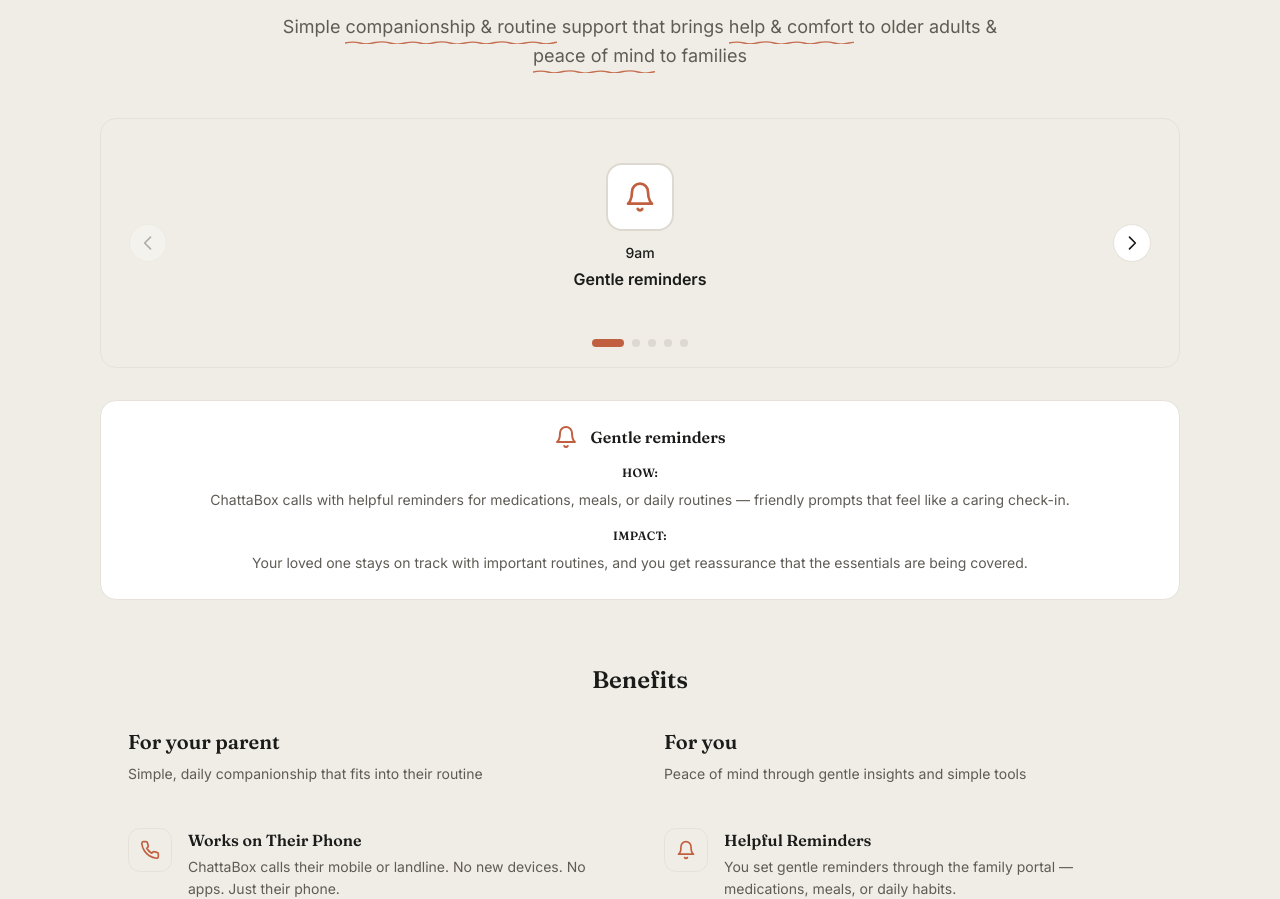
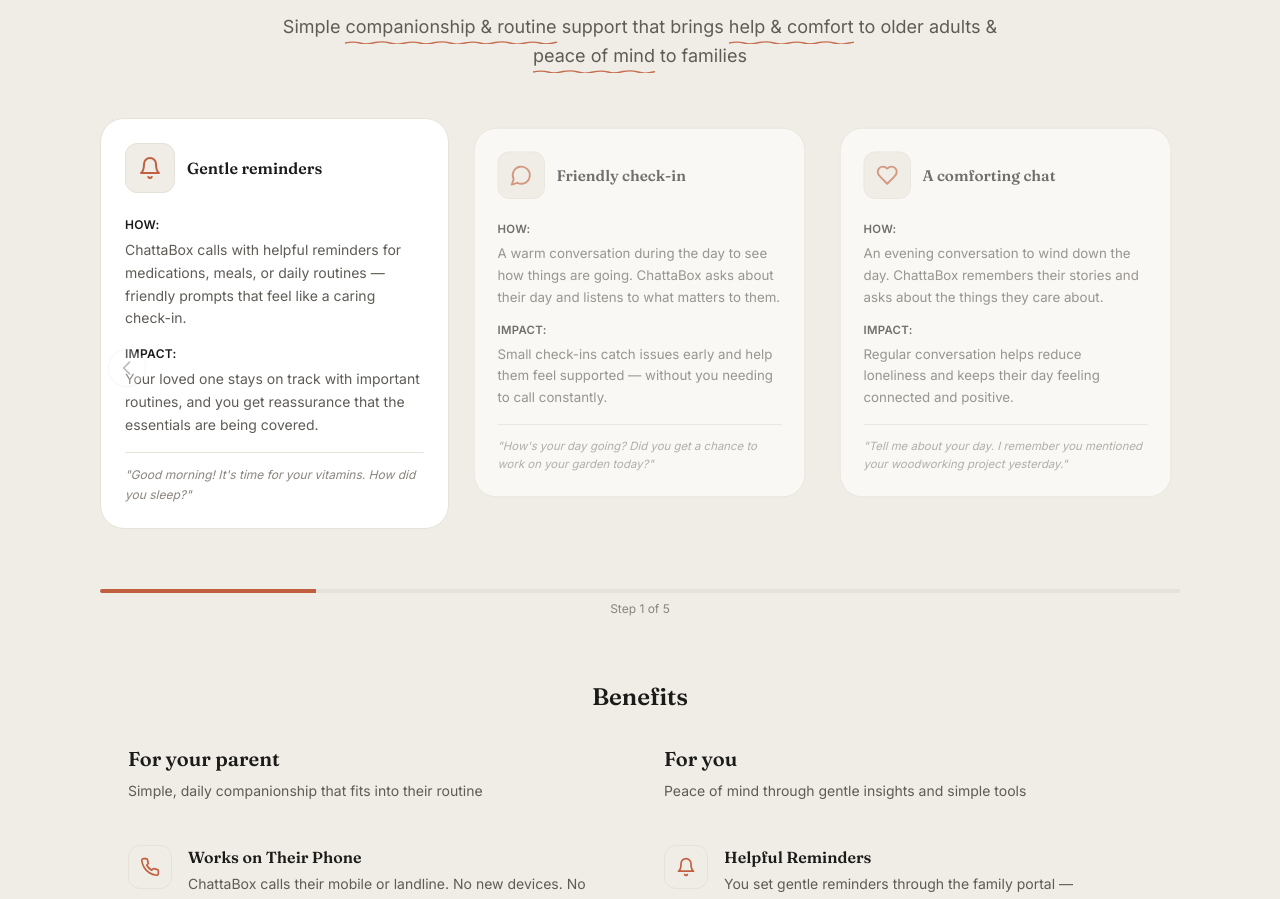
Before and after one commit to hawkpersonal/ChattaBox-Public-Website, a React (Vite) app: page / in a window 1280 px wide. Shown: the part 902-1801 px from the top of the page. Built offline with nearby package versions, Linux system fonts and the light colour scheme.

Commit message:
Replace carousel and detail panel with swipeable card carousel with snap points

```diff
--- a/src/components/sections/Features.tsx
+++ b/src/components/sections/Features.tsx
@@ -115,11 +115,8 @@ const youBenefits = [
 
 export function Features() {
   const [activeStep, setActiveStep] = useState(0); // Start at Morning
-  const [progress, setProgress] = useState(0); // 0 to 1
-  const [pausedUntil, setPausedUntil] = useState<number | null>(null);
   const [benefitAudience, setBenefitAudience] = useState<'parent' | 'you'>('parent');
   const scrollContainerRef = useRef<HTMLDivElement>(null);
-  const stepRefs = useRef<(HTMLButtonElement | null)[]>([]);
   const prefersReducedMotion = useRef(false);
 
   // Check for reduced motion preference
@@ -128,61 +125,48 @@ export function Features() {
     prefersReducedMotion.current = mediaQuery.matches;
   }, []);
 
-  // Auto-advance with progress tracking (steps every 1 second)
+  // Sync scroll position with activeStep
   useEffect(() => {
-    if (prefersReducedMotion.current) {
-      return; // Disable autoplay for reduced motion
+    if (scrollContainerRef.current) {
+      const cardElement = scrollContainerRef.current.children[0].children[activeStep] as HTMLElement;
+      if (cardElement) {
+        cardElement.scrollIntoView({ behavior: 'smooth', block: 'nearest', inline: 'center' });
       }
+    }
+  }, [activeStep]);
 
-    const intervalId = setInterval(() => {
-      const now = Date.now();
+  // Handle scroll events to update activeStep
+  useEffect(() => {
+    const container = scrollContainerRef.current;
+    if (!container) return;
 
-      // Check if paused
-      if (pausedUntil && now < pausedUntil) {
-        return;
+    const handleScroll = () => {
+      const cards = container.children[0].children;
+      const containerRect = container.getBoundingClientRect();
+      const containerCenter = containerRect.left + containerRect.width / 2;
+
+      for (let i = 0; i < cards.length; i++) {
+        const card = cards[i] as HTMLElement;
+        const cardRect = card.getBoundingClientRect();
+        const cardCenter = cardRect.left + cardRect.width / 2;
+
+        if (Math.abs(cardCenter - containerCenter) < cardRect.width / 2) {
+          if (activeStep !== i) {
+            setActiveStep(i);
           }
+          break;
+        }
+      }
+    };
 
-      // Clear pause if time has passed
-      if (pausedUntil && now >= pausedUntil) {
-        setPausedUntil(null);
-      }
-
-      setProgress((prev) => {
-        // Increment by 0.1 (10%) every second (10 seconds total = 1.0)
-        const newProgress = prev + 0.1;
-
-        if (newProgress >= 1) {
-          // Move to next step
-          setActiveStep((prevStep) => (prevStep + 1) % cadenceSteps.length);
-          return 0;
-        }
-
-        return newProgress;
-      });
-    }, 1000); // Update every 1 second
-
-    return () => {
-      clearInterval(intervalId);
-    };
-  }, [pausedUntil]);
-
-  // Reset progress when step changes (from auto-advance)
-  useEffect(() => {
-    setProgress(0);
+    container.addEventListener('scroll', handleScroll, { passive: true });
+    return () => container.removeEventListener('scroll', handleScroll);
   }, [activeStep]);
 
 
   const handleStepClick = (index: number) => {
     setActiveStep(index);
-    setProgress(0);
-    // Pause autoplay for 12 seconds
-    setPausedUntil(Date.now() + PAUSE_AFTER_MANUAL_MS);
   };
-
-  const activeStepData = cadenceSteps[activeStep];
-
-  // Calculate overall progress (0 to 1) across all steps
-  const overallProgress = Math.min((activeStep + progress) / (cadenceSteps.length - 1), 1);
 
   return (
     <section id="features" className="pt-16 pb-16 bg-[#EFEDE5]">
@@ -196,73 +180,79 @@ export function Features() {
           </p>
         </div>
 
-        {/* Block 1: Carousel */}
+        {/* Block 1: Card Carousel */}
         <div className="mb-12 md:mb-16">
-          <div className="mb-8">
-            <div className="rounded-2xl border border-[#E6E2DA] bg-[#EFEDE5] p-4 md:p-5">
-              {/* Carousel */}
-              <div className="relative">
+          <div className="relative group">
             {/* Carousel container */}
             <div
               ref={scrollContainerRef}
-                  className="overflow-hidden relative"
-                  onTouchStart={(e) => {
-                    const touch = e.touches[0];
-                    scrollContainerRef.current?.setAttribute('data-touch-start', touch.clientX.toString());
-                  }}
-                  onTouchMove={(e) => {
-                    const touch = e.touches[0];
-                    const startX = parseFloat(scrollContainerRef.current?.getAttribute('data-touch-start') || '0');
-                    const diff = startX - touch.clientX;
-                    if (Math.abs(diff) > 50) {
-                      if (diff > 0 && activeStep < cadenceSteps.length - 1) {
-                        handleStepClick(activeStep + 1);
-                      } else if (diff < 0 && activeStep > 0) {
-                        handleStepClick(activeStep - 1);
-                      }
-                      scrollContainerRef.current?.removeAttribute('data-touch-start');
-                    }
+              className="overflow-x-auto scrollbar-hide snap-x snap-mandatory"
+              style={{
+                scrollSnapType: 'x mandatory',
+                WebkitOverflowScrolling: 'touch',
               }}
             >
-                  <div
-                    className="flex transition-transform duration-300 ease-out"
-                    style={{
-                      transform: `translateX(-${activeStep * 100}%)`,
-                    }}
-                  >
+              {/* Card track */}
+              <div className="flex gap-4 pb-4">
                 {cadenceSteps.map((step, index) => {
                   const Icon = step.icon;
                   const isActive = index === activeStep;
                   return (
                     <div
                       key={index}
-                          className="min-w-full flex flex-col items-center justify-center px-4 py-6"
+                      className="snap-center flex-shrink-0 w-full md:w-[calc(50%-0.5rem)] lg:w-[calc(33.333%-0.667rem)]"
+                      onClick={() => handleStepClick(index)}
                     >
-                          <div className="flex flex-col items-center gap-3">
-                            <div className={`p-4 rounded-2xl transition-all ${
+                      <div
+                        className={`rounded-3xl border border-[#E6E2DA] bg-white p-5 md:p-6 transition-all duration-300 ${
                           isActive
-                                ? 'bg-white border-2 border-[#DED9D0]'
-                                : 'bg-transparent'
-                            }`}>
-                              <Icon
-                                className={`h-8 w-8 transition-colors ${
-                                  isActive ? 'text-[#C06040]' : 'text-[#8A857E]'
+                            ? 'scale-100 opacity-100'
+                            : 'scale-95 opacity-60'
                         }`}
-                                strokeWidth={2}
-                              />
+                        style={{
+                          transition: prefersReducedMotion.current
+                            ? 'none'
+                            : 'transform 300ms ease-out, opacity 300ms ease-out',
+                        }}
+                      >
+                        {/* Top row: Icon + Title */}
+                        <div className="flex items-center gap-3 mb-6">
+                          <div className="flex-shrink-0 p-3 rounded-xl bg-[#EFEDE5] border border-[#E6E2DA]">
+                            <Icon className="h-6 w-6 text-[#C06040]" strokeWidth={2} />
                           </div>
-                            <div className="text-center">
-                              <p className={`text-sm font-medium mb-1 transition-colors ${
-                                isActive ? 'text-[#1B1B1A]' : 'text-[#8A857E]'
-                              }`}>
-                                {step.timeLabel}
+                          <h4 className="font-semibold text-base text-[#1B1B1A]">
+                            {step.title}
+                          </h4>
+                        </div>
+
+                        {/* How section */}
+                        <div className="mb-4">
+                          <p className="text-xs font-semibold uppercase tracking-wide text-[#1B1B1A] mb-1.5">
+                            How:
                           </p>
-                              <p className={`text-base font-semibold transition-colors ${
-                                isActive ? 'text-[#1B1B1A]' : 'text-[#8A857E]'
-                              }`}>
-                                {step.title}
+                          <p className="text-sm text-[#5F5B55] leading-relaxed">
+                            {step.how}
                           </p>
                         </div>
+
+                        {/* Impact section */}
+                        <div className="mb-4">
+                          <p className="text-xs font-semibold uppercase tracking-wide text-[#1B1B1A] mb-1.5">
+                            Impact:
+                          </p>
+                          <p className="text-sm text-[#5F5B55] leading-relaxed">
+                            {step.impact}
+                          </p>
+                        </div>
+
+                        {/* Optional example quote */}
+                        {step.example && (
+                          <div className="pt-3 border-t border-[#E6E2DA]">
+                            <p className="text-xs text-[#8A857E] italic leading-relaxed">
+                              {step.example}
+                            </p>
+                          </div>
+                        )}
                       </div>
                     </div>
                   );
@@ -270,27 +260,11 @@ export function Features() {
               </div>
             </div>
 
-                {/* Navigation dots */}
-                <div className="flex justify-center gap-2 mt-6">
-                  {cadenceSteps.map((_, index) => (
-                    <button
-                      key={index}
-                      onClick={() => handleStepClick(index)}
-                      className={`h-2 rounded-full transition-all ${
-                        index === activeStep
-                          ? 'w-8 bg-[#C06040]'
-                          : 'w-2 bg-[#DED9D0]'
-                      }`}
-                      aria-label={`Go to step ${index + 1}`}
-                    />
-                  ))}
-                </div>
-
-                {/* Navigation arrows */}
+            {/* Navigation arrows - Desktop only, show on hover */}
             <button
               onClick={() => handleStepClick(Math.max(0, activeStep - 1))}
               disabled={activeStep === 0}
-                  className="absolute left-2 top-1/2 -translate-y-1/2 p-2 rounded-full bg-white border border-[#E6E2DA] hover:bg-[#F9F8F4] disabled:opacity-30 disabled:cursor-not-allowed transition-all"
+              className="hidden md:flex absolute left-2 top-1/2 -translate-y-1/2 p-2 rounded-full bg-white border border-[#E6E2DA] hover:bg-[#F9F8F4] disabled:opacity-30 disabled:cursor-not-allowed transition-all opacity-0 group-hover:opacity-100 shadow-sm z-10"
               aria-label="Previous"
             >
               <svg className="w-5 h-5 text-[#1B1B1A]" fill="none" stroke="currentColor" viewBox="0 0 24 24">
@@ -300,55 +274,30 @@ export function Features() {
             <button
               onClick={() => handleStepClick(Math.min(cadenceSteps.length - 1, activeStep + 1))}
               disabled={activeStep === cadenceSteps.length - 1}
-                  className="absolute right-2 top-1/2 -translate-y-1/2 p-2 rounded-full bg-white border border-[#E6E2DA] hover:bg-[#F9F8F4] disabled:opacity-30 disabled:cursor-not-allowed transition-all"
+              className="hidden md:flex absolute right-2 top-1/2 -translate-y-1/2 p-2 rounded-full bg-white border border-[#E6E2DA] hover:bg-[#F9F8F4] disabled:opacity-30 disabled:cursor-not-allowed transition-all opacity-0 group-hover:opacity-100 shadow-sm z-10"
               aria-label="Next"
             >
               <svg className="w-5 h-5 text-[#1B1B1A]" fill="none" stroke="currentColor" viewBox="0 0 24 24">
                 <path strokeLinecap="round" strokeLinejoin="round" strokeWidth={2} d="M9 5l7 7-7 7" />
               </svg>
             </button>
+
+            {/* Progress bar and step indicator */}
+            <div className="mt-6 space-y-2">
+              {/* Progress bar */}
+              <div className="h-1 bg-[#E6E2DA] rounded-full overflow-hidden">
+                <div
+                  className="h-full bg-[#C06040] transition-all duration-300"
+                  style={{
+                    width: `${((activeStep + 1) / cadenceSteps.length) * 100}%`,
+                    transition: prefersReducedMotion.current ? 'none' : 'width 300ms ease-out',
+                  }}
+                />
               </div>
-            </div>
-          </div>
-
-          {/* Detail Panel */}
-          <div className="rounded-2xl border border-[#E6E2DA] bg-white p-5 md:p-6">
-            <div className="space-y-4">
-              {/* Title with Icon */}
-              <div className="flex items-center justify-center gap-3">
-                {(() => {
-                  const Icon = activeStepData.icon;
-                  return (
-                    <Icon
-                      className="h-6 w-6 text-[#C06040] flex-shrink-0"
-                      strokeWidth={2}
-                    />
-                  );
-                })()}
-                <h4 className="font-semibold text-base text-[#1B1B1A]">
-                  {activeStepData.title}
-                </h4>
-              </div>
-
-              {/* How Section */}
-              <div className="text-center">
-                <h5 className="text-xs font-semibold uppercase tracking-wide text-[#1B1B1A] mb-2">
-                  How:
-                </h5>
-                <p className="text-sm text-[#5F5B55] leading-relaxed">
-                  {activeStepData.how}
+              {/* Step text */}
+              <p className="text-xs text-[#8A857E] text-center">
+                Step {activeStep + 1} of {cadenceSteps.length}
               </p>
-              </div>
-
-              {/* Impact Section */}
-              <div className="text-center">
-                <h5 className="text-xs font-semibold uppercase tracking-wide text-[#1B1B1A] mb-2">
-                  Impact:
-                </h5>
-                <p className="text-sm text-[#5F5B55] leading-relaxed">
-                  {activeStepData.impact}
-                </p>
-              </div>
             </div>
           </div>
         </div>
```
Lines whose indentation alone changed are shown as unchanged.
